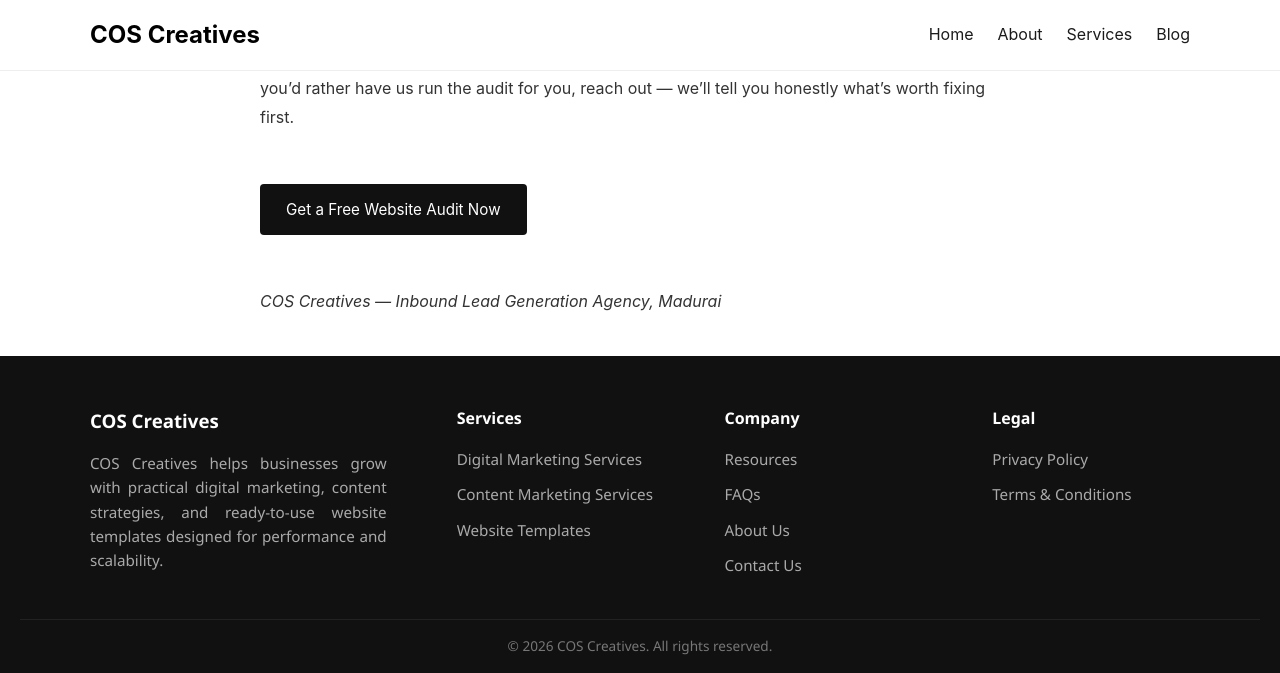
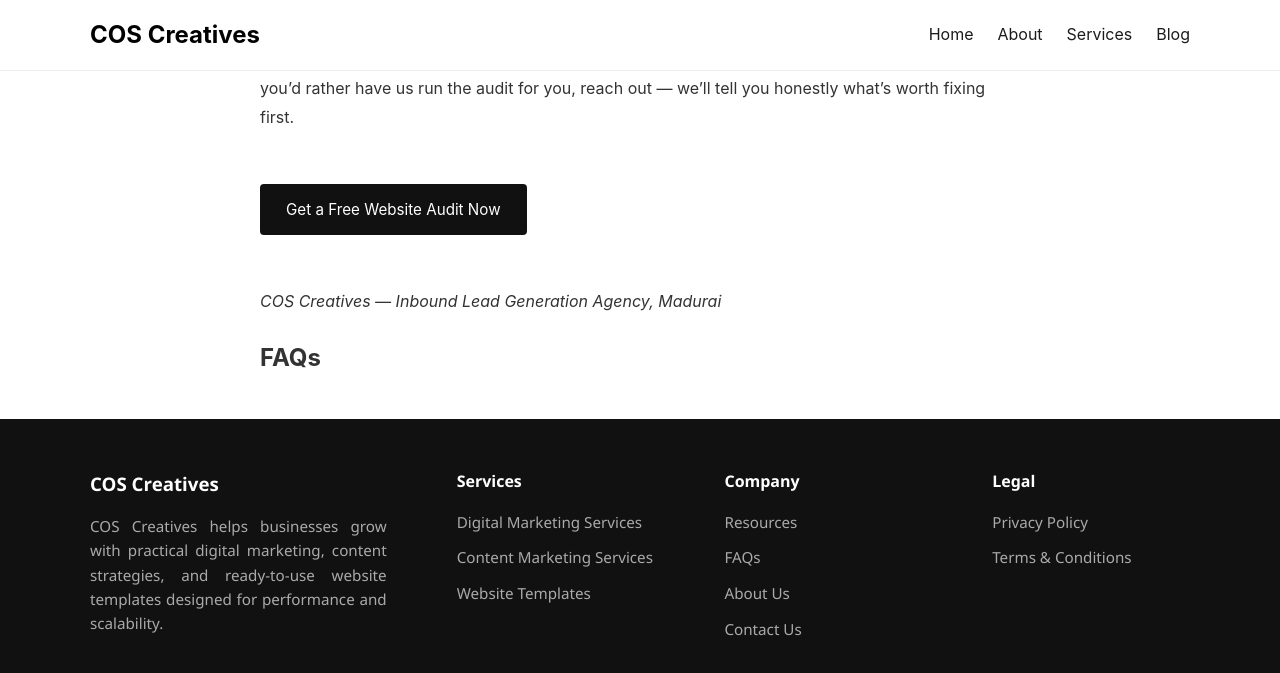
Before and after one commit to coscreativez-main/website, a Jekyll site: the page built from _posts/2026-07-19-why-my-website-isnt-ranking.md, in a window 1280 px wide and 900 px high, scrolled down 2634 px, cut to the strip 0-673 px from the top of the window. Built offline with Jekyll 4.4.1, drawn with Linux system fonts in a browser that asks for light colours; a script that is not in the unit is left out.

Commit message:
Add FAQ section to blogpost layout
Added a FAQ section to the blog post layout.

```diff
--- a/_layouts/blogpost.html
+++ b/_layouts/blogpost.html
@@ -11,4 +11,13 @@
         {{ content }}
     </div>
 
+<div class="faq-section">
+  <h2>FAQs</h2>
+  {% for item in page.faq %}
+    <h3>{{ item.question }}</h3>
+    <p>{{ item.answer }}</p>
+  {% endfor %}
+</div>
+
+
 </article>
```
